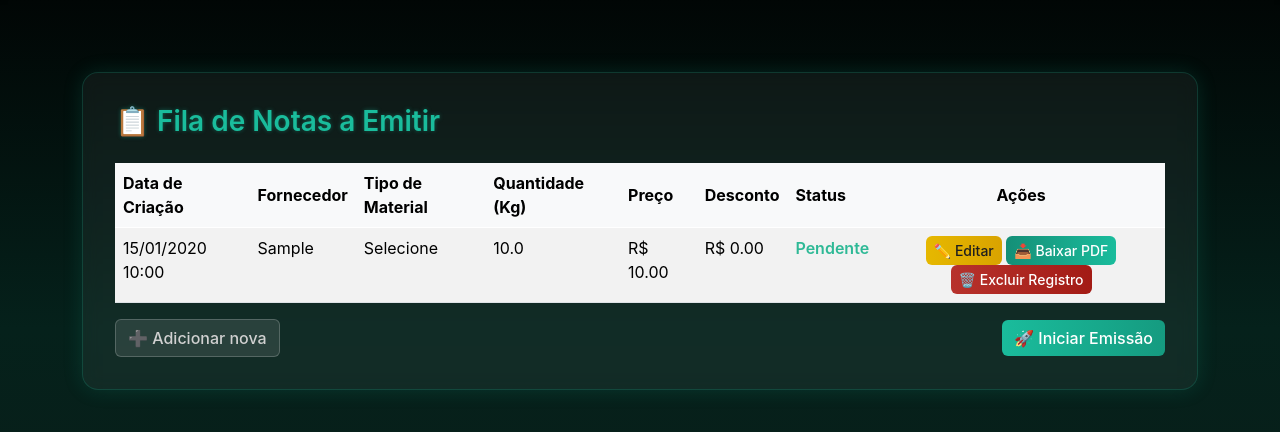
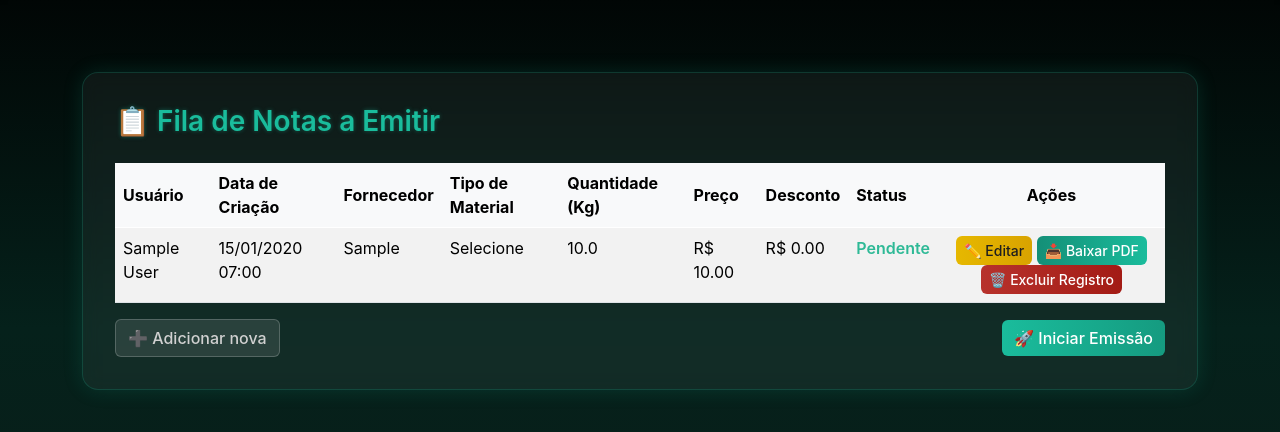
Before and after one commit to VandersonTorres/reciminas-automation, a Django app: page /controle-nfs/ in a window 1280 px wide. Shown: the part 72-504 px from the top of the page. Run offline with Django 5.2, Linux system fonts and the light colour scheme; a user stored in the database is signed in; tables that the repository leaves empty hold one stand-in row (values such as "Sample post").

Commit message:
Improving UX

```diff
--- a/server/core/settings.py
+++ b/server/core/settings.py
@@ -125,7 +125,7 @@ AUTH_PASSWORD_VALIDATORS = [
 
 LANGUAGE_CODE = "en-us"
 
-TIME_ZONE = "UTC"
+TIME_ZONE = "America/Sao_Paulo"
 
 USE_I18N = True
 
--- a/server/invoices_automation/static/css/invoices_queue.css
+++ b/server/invoices_automation/static/css/invoices_queue.css
@@ -44,7 +44,7 @@
 }
 
 /* Status */
-.queue-view td:nth-child(7) {
+.queue-view td:nth-child(8) {
     font-weight: 600;
     color: #2eb996;
 }
--- a/server/templates/core/base.html
+++ b/server/templates/core/base.html
@@ -5,6 +5,7 @@
     <meta charset="UTF-8">
     <title>{% block title %}Reciminas Automação{% endblock %}</title>
     <link href="https://cdn.jsdelivr.net/npm/bootstrap@5.3.2/dist/css/bootstrap.min.css" rel="stylesheet">
+    <link rel="icon" type="image/png" href="{% static 'img/lightning-icon.png' %}">
     <link rel="stylesheet" href="{% static 'css/base.css' %}">
 </head>
 <body>
--- a/server/templates/invoices_automation/access_invoices_queue.html
+++ b/server/templates/invoices_automation/access_invoices_queue.html
@@ -1,5 +1,6 @@
 {% extends "core/base.html" %}
 {% load static %}
+{% load tz %}
 
 {% block title %}Fila de Emissão{% endblock %}
 
@@ -11,6 +12,7 @@
         <table class="table table-striped">
             <thead class="table-light">
                 <tr>
+                    <th>Usuário</th>
                     <th>Data de Criação</th>
                     <th>Fornecedor</th>
                     <th>Tipo de Material</th>
@@ -24,7 +26,8 @@
             <tbody>
                 {% for invoice in invoices_queue %}
                     <tr>
-                        <td>{{ invoice.created_at|date:"d/m/Y H:i" }}</td>
+                        <td>{{ invoice.user.get_full_name|default:invoice.user.username }}</td>
+                        <td>{{ invoice.created_at|localtime|date:"d/m/Y H:i" }}</td>
                         <td>{{ invoice.provider }}</td>
                         <td>{{ invoice.get_material_code_display }}</td>
                         <td>{{ invoice.material_quantity }}</td>
```
Also changed, not shown: server/invoices_automation/static/css/follow_automation_logs.css (+3 -8 lines), server/templates/invoices_automation/entry_invoices_management.html (+8 -0 lines), server/invoices_automation/static/img/lightning-icon.png (added).
